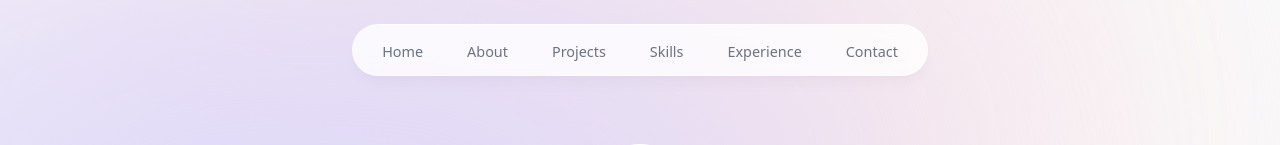
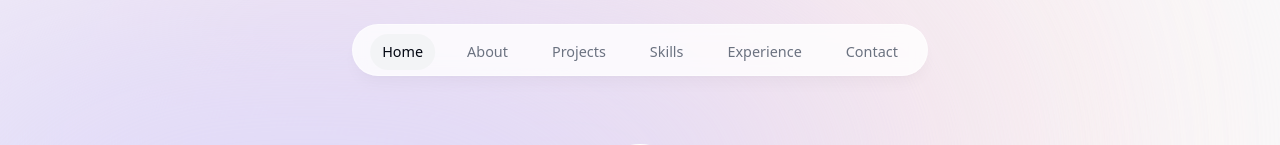
Before and after one commit to prantomollick/pranto-mollick-portfolio, a Next.js app: page / in a window 1280 px wide. Shown: the top 145 px of the page. Built offline with nearby package versions, Linux system fonts and the light colour scheme.

Commit message:
navigation activation link task done

```diff
--- a/app/layout.tsx
+++ b/app/layout.tsx
@@ -16,7 +16,7 @@
   children: React.ReactNode;
 }>) {
   return (
-    <html lang="en">
+    <html lang="en" className="!scroll-smooth">
       <body
         className={`${inter.className}, relative h-[5000px] bg-gray-50 pt-28 text-gray-950 sm:pt-36`}
       >
--- a/components/about.tsx
+++ b/components/about.tsx
@@ -6,11 +6,12 @@
 function About() {
   return (
     <motion.section
-      className="mb-28 max-w-[45rem] text-center leading-7 sm:mb-40"
+      className="mb-28 max-w-[45rem] scroll-mt-28 text-center leading-7 sm:mb-40"
       initial={{ opacity: 0, y: 100 }}
       whileInView={{ opacity: 1, y: 0 }}
       viewport={{ once: true }}
       transition={{ delay: 0.17 }}
+      id="about"
     >
       <SectionHeading>About me</SectionHeading>
       <p className="mb-3 text-gray-900">
--- a/components/header.tsx
+++ b/components/header.tsx
@@ -1,10 +1,13 @@
 "use client";
-import React from "react";
+import React, { useState } from "react";
 import { motion } from "framer-motion";
 import { links } from "@/lib/data";
 import Link from "next/link";
+import clsx from "clsx";
 
 function Header() {
+  const [activeSection, setActiveSection] = useState("Home");
+
   return (
     <header className="relative z-[999]">
       <motion.div
@@ -17,15 +20,22 @@
           {links.map((link) => (
             <motion.li
               key={link.hash}
-              className="flex h-3/4 items-center justify-center"
+              className="relative flex h-3/4 items-center justify-center"
               initial={{ y: -100, opacity: 0 }}
               animate={{ y: 1, opacity: 1 }}
             >
               <Link
-                className="flex w-full items-center justify-center px-3 py-3 transition hover:text-gray-950"
+                className={clsx(
+                  "flex w-full items-center justify-center px-3 py-3 transition hover:text-gray-950",
+                  { "text-gray-950": activeSection === link.name },
+                )}
                 href={link.hash}
+                onClick={() => setActiveSection(link.name)}
               >
                 {link.name}
+                {link.name === activeSection && (
+                  <span className="absolute inset-0 -z-10 rounded-full bg-gray-100"></span>
+                )}
               </Link>
             </motion.li>
           ))}
--- a/components/intro.tsx
+++ b/components/intro.tsx
@@ -11,7 +11,10 @@
 
 function Intro() {
   return (
-    <section className="mb-28 max-w-[50rem] text-center sm:mb-0">
+    <section
+      className="mb-28 max-w-[50rem] scroll-mt-[100rem] text-center sm:mb-0"
+      id="home"
+    >
       <div className="flex items-center justify-center">
         <div className="relative">
           <motion.div
--- a/components/projects.tsx
+++ b/components/projects.tsx
@@ -6,7 +6,7 @@
 
 function Projects() {
   return (
-    <section>
+    <section id="projects" className="scroll-mt-28">
       <SectionHeading>My projects</SectionHeading>
       <div>
         {projectsData.map((project, idx) => (
--- a/package.json
+++ b/package.json
@@ -9,6 +9,7 @@
     "lint": "next lint"
   },
   "dependencies": {
+    "clsx": "^2.1.0",
     "framer-motion": "^11.0.28",
     "next": "14.2.1",
     "react": "^18",
```
Also changed, not shown: 1 other file (tests, documents, lock files or other folders).
